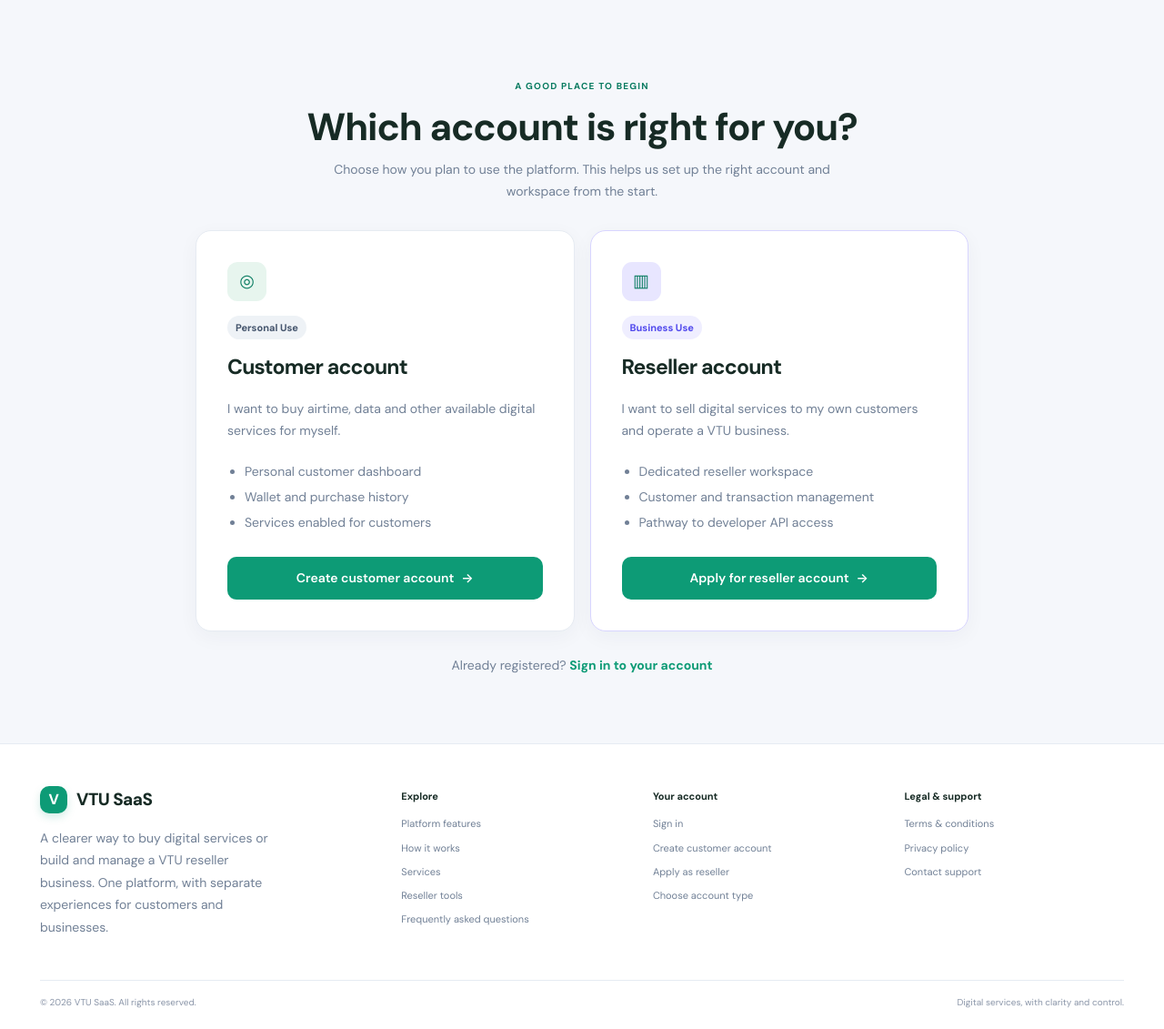
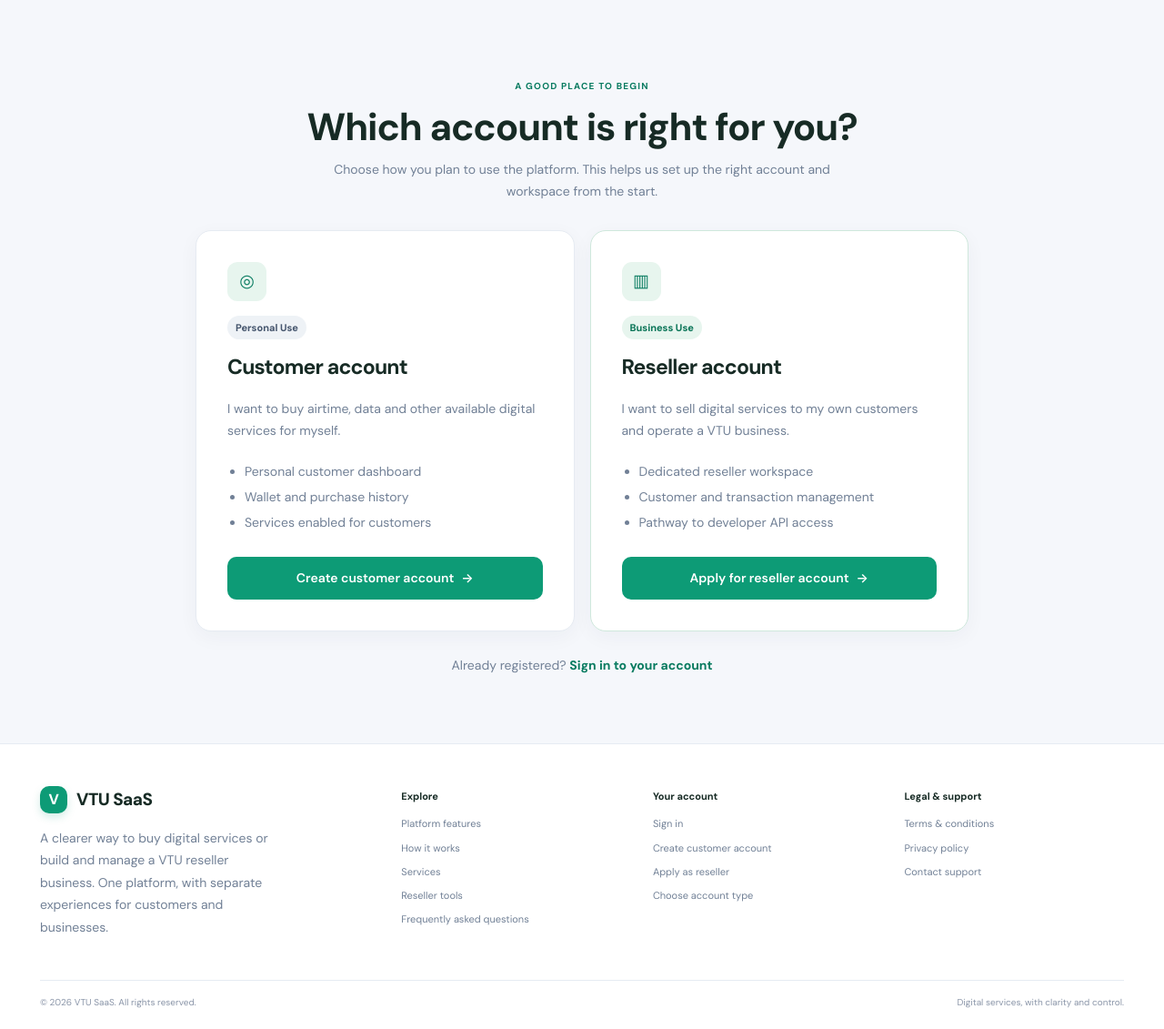
Before and after one commit to Martvic449/VTU-for-saas, a Laravel app: page /get-started in a window 1280 px wide. Shown: the part 74-1205 px from the top of the page at 91% size. Run offline with Laravel 12, Linux system fonts and the light colour scheme; data that the repository does not hold is empty; parts of the project's set-up code (start-up, migrations or seed data) failed here and were passed over.

Commit message:
Align reseller account selection card with green brand palette

```diff
--- a/resources/views/auth/choose-account.blade.php
+++ b/resources/views/auth/choose-account.blade.php
@@ -17,16 +17,16 @@
         <ul class="muted" style="padding-left:19px;line-height:2;margin:18px 0 24px"><li>Personal customer dashboard</li><li>Wallet and purchase history</li><li>Services enabled for customers</li></ul>
         <a class="btn" style="width:100%" href="{{ route('register') }}">Create customer account <span aria-hidden="true">→</span></a>
       </article>
-      <article class="card" style="padding:clamp(22px,4vw,34px);border-color:#d8d5ff">
-        <div class="feature-icon" style="width:43px;height:43px;font-size:19px;background:#e8e6ff">▥</div>
-        <span class="pill" style="background:#efeeff;color:#5149ed">Business use</span>
+      <article class="card" style="padding:clamp(22px,4vw,34px);border-color:#cfe8dc">
+        <div class="feature-icon" style="width:43px;height:43px;font-size:19px;background:#e7f5ee">▥</div>
+        <span class="pill" style="background:#e7f5ee;color:#087456">Business use</span>
         <h2 style="font-size:23px;margin:12px 0 7px">Reseller account</h2>
         <p class="muted">I want to sell digital services to my own customers and operate a VTU business.</p>
         <ul class="muted" style="padding-left:19px;line-height:2;margin:18px 0 24px"><li>Dedicated reseller workspace</li><li>Customer and transaction management</li><li>Pathway to developer API access</li></ul>
         <a class="btn" style="width:100%" href="{{ route('register.reseller') }}">Apply for reseller account <span aria-hidden="true">→</span></a>
       </article>
     </div>
-    <p class="muted" style="text-align:center;margin:25px 0 0">Already registered? <a href="{{ route('login') }}" style="color:var(--violet);font-weight:700">Sign in to your account</a></p>
+    <p class="muted" style="text-align:center;margin:25px 0 0">Already registered? <a href="{{ route('login') }}" style="color:var(--green-dark);font-weight:700">Sign in to your account</a></p>
   </div>
 </div>
 @endsection
```
